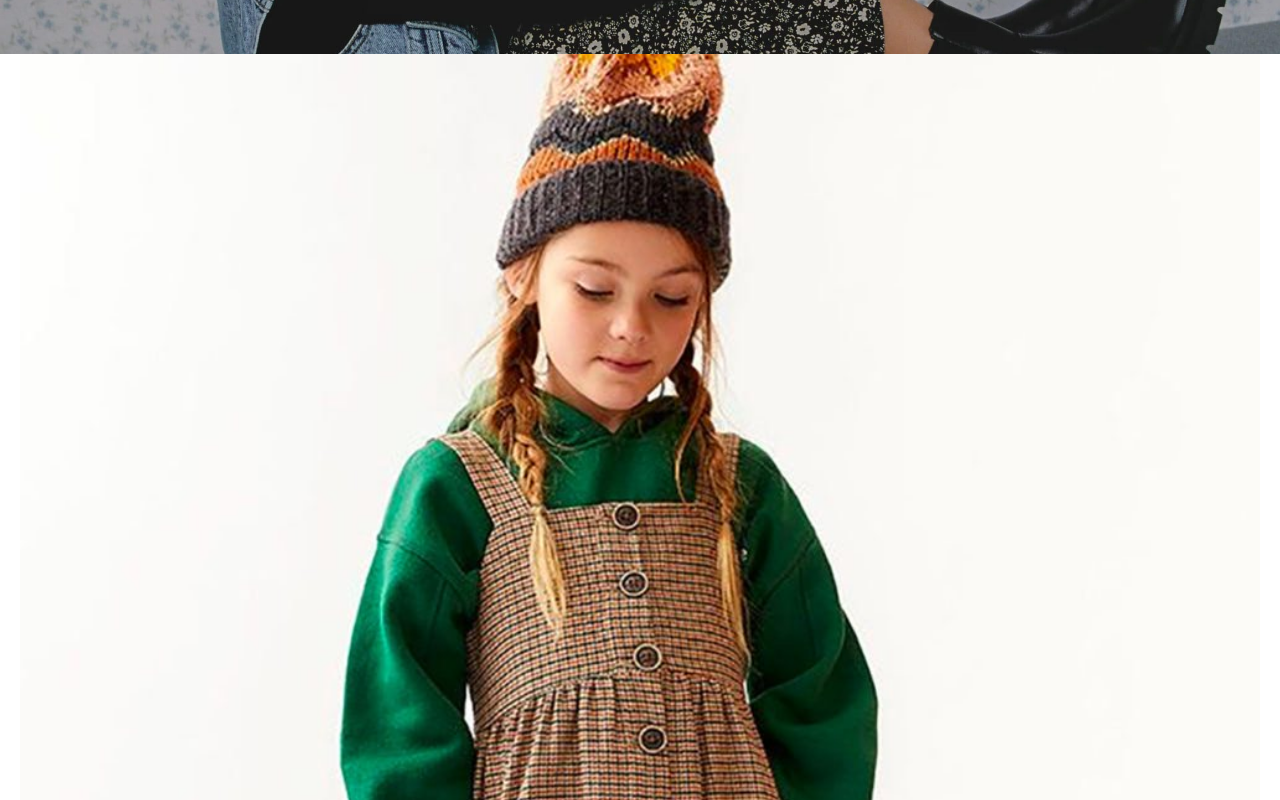
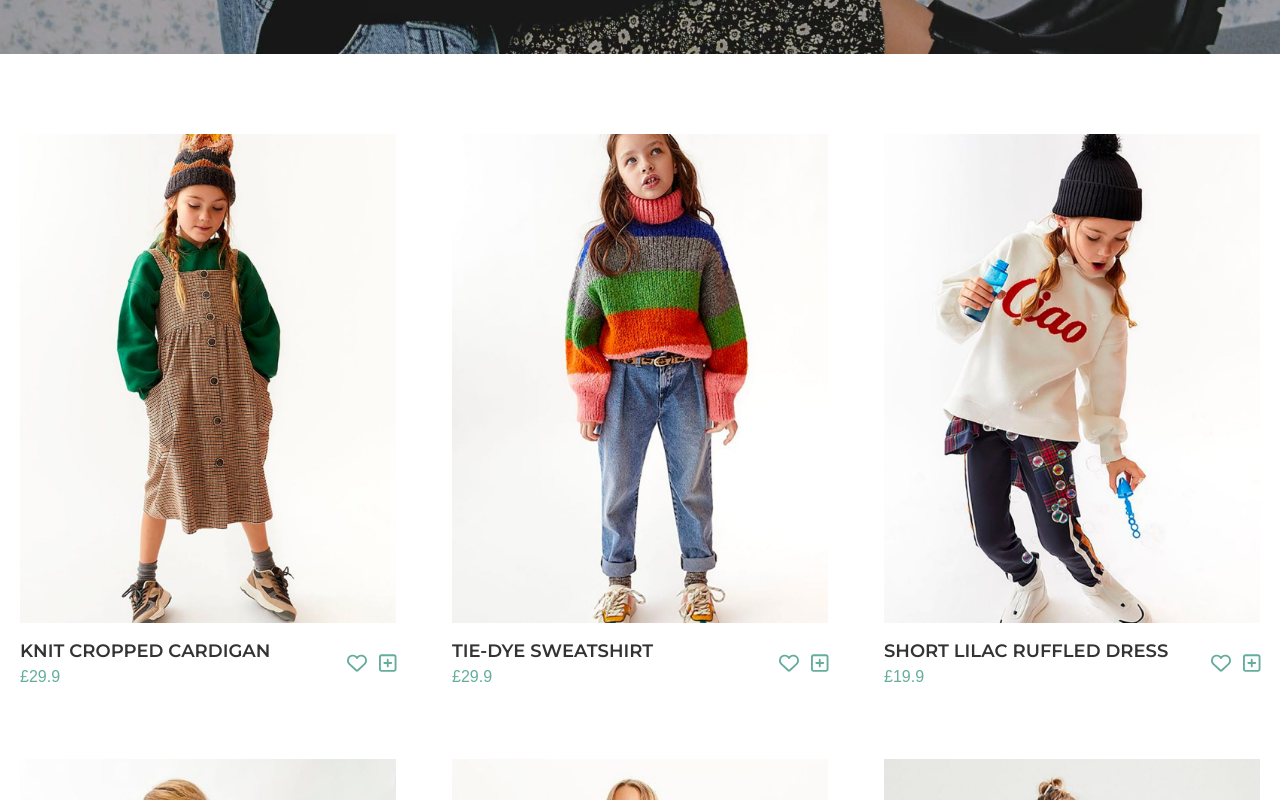
Before and after one commit to ltghuy/moren-ecommerce, a Next.js app: page / in a window 1280 px wide. Shown: the part 1800-2600 px from the top of the page. Built offline with nearby package versions, Linux system fonts and the light colour scheme.

Commit message:
Fix grid tailwind not working

```diff
--- a/containers/HomePage/Home.module.scss
+++ b/containers/HomePage/Home.module.scss
@@ -23,9 +23,6 @@
   .collection {
     width: 100%;
     margin-top: var(--navbar-height);
-    // @media screen and (max-width: 768px) {
-    //   margin-top: 0;
-    // }
     .line {
       width: 2px;
       height: 60px;
@@ -61,6 +58,24 @@
         height: 220px;
       }
     }
+    .list {
+      display: grid;
+      grid-template-columns: repeat(1, minmax(0, 1fr));
+      margin-top: 2.5rem;
+      margin-bottom: 2.5rem;
+      gap: 1.25rem;
+
+      @media screen and (min-width: 768px ) {
+        grid-template-columns: repeat(2, minmax(0, 1fr));
+      }
+
+      @media screen and (min-width: 1280px ) {
+        grid-template-columns: repeat(3, minmax(0, 1fr));
+        margin-top: 5rem;
+        margin-bottom: 5rem;
+        gap: 3.5rem;
+      }
+    }
   }
   .girl {
     .thumnail {
--- a/containers/HomePage/index.tsx
+++ b/containers/HomePage/index.tsx
@@ -86,7 +86,7 @@ const HomePage = () => {
           <div className={styles.thumnail}>
             <h1 className='montserrat text-white uppercase text-2xl lg:text-7xl'>For girl</h1>
           </div>
-          <div className='my-container grid grid-cols-1 md:grid-cols-2 xl:grid-cols-3 gap-5 xl:gap-14 my-10 xl:my-20'>
+          <div className={`${styles.list} my-container`}>
             {
               GirlItemList.map((item) =>
                 <Item
```
